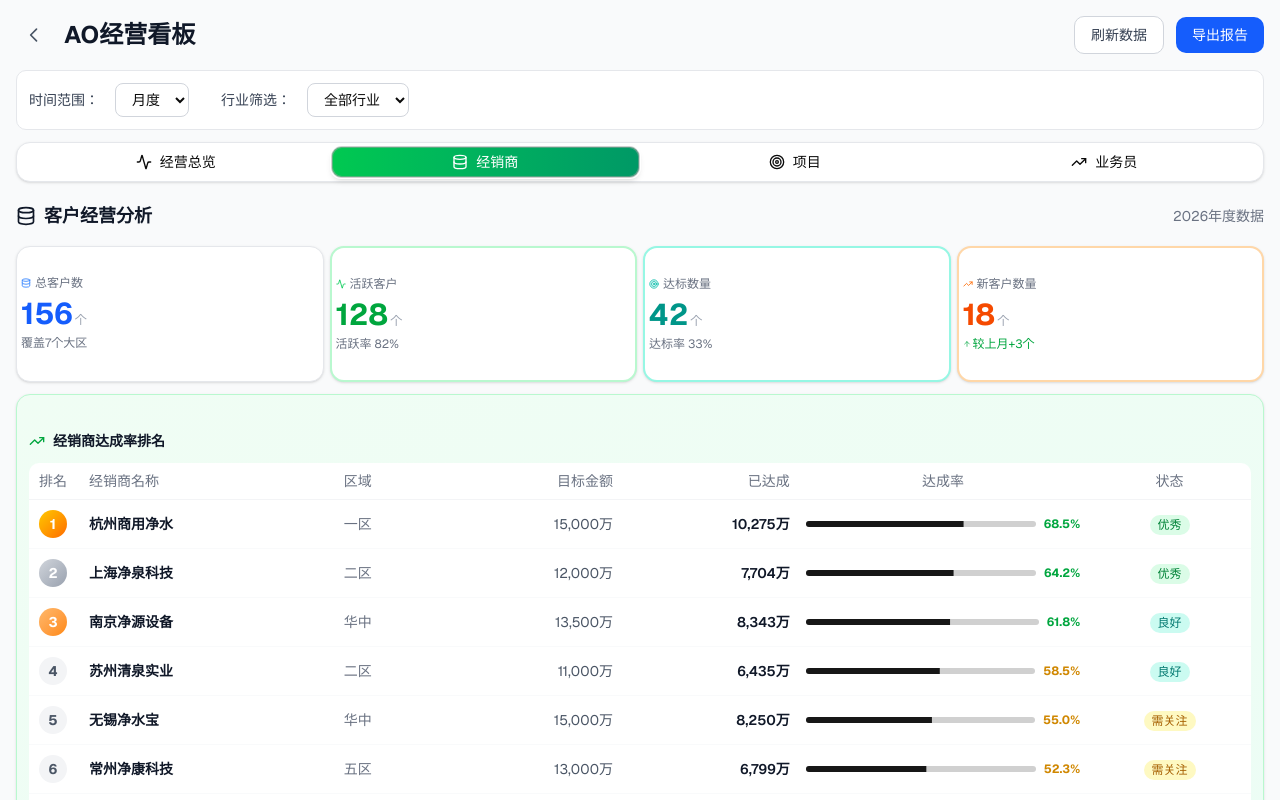
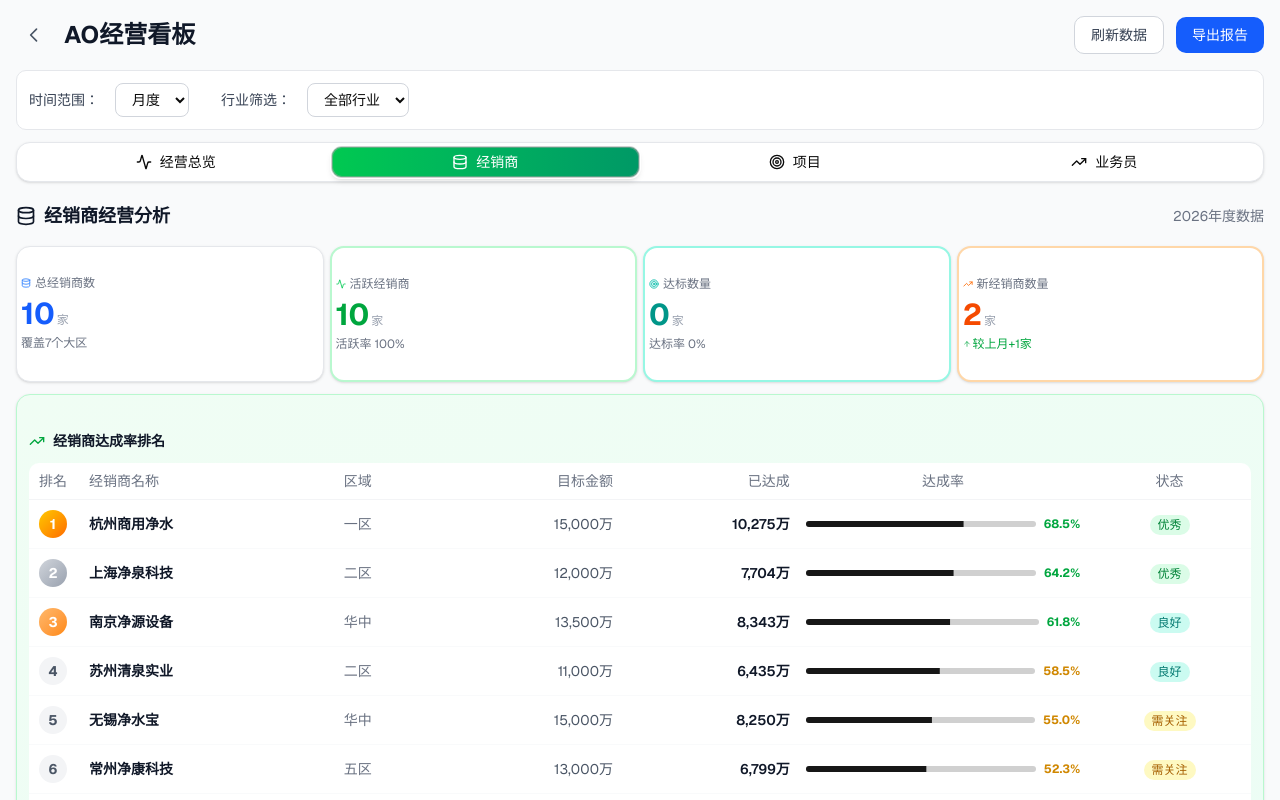
Before and after one commit to navylee1990/coze_jsc, a Next.js app: page /sales in a window 1280 px wide. Both pictures are taken after a click on the tab "经销商". Shown: the top 800 px of the page. Built offline with nearby package versions, Linux system fonts and the light colour scheme.

Commit message:
refactor: 经销商tab页KPI指标改为经销商维度，数据与经营总览保持一致

```diff
--- a/src/app/sales/page.tsx
+++ b/src/app/sales/page.tsx
@@ -242,12 +242,12 @@ const dealerAchievementRanking = [
   { rank: 10, name: '昆明净泉科技', target: 11000, completed: 4730, rate: 43.0, region: '西南', status: 'danger' },
 ];
 
-// 客户KPI数据
-const customerKPI = {
-  totalCustomers: 156,    // 总客户数
-  activeCustomers: 128,   // 活跃客户
-  qualifiedCustomers: 42, // 达标数量
-  newCustomers: 18,       // 新客户数量
+// 经销商KPI数据
+const dealerKPI = {
+  totalDealers: 10,       // 总经销商数
+  activeDealers: 10,      // 活跃经销商
+  qualifiedDealers: 0,    // 达标数量
+  newDealers: 2,          // 新经销商数量
 };
 
 // 项目KPI数据
@@ -715,41 +715,41 @@ export default function SalesDashboard() {
             <div className="mb-4 flex items-center justify-between">
               <h2 className="text-lg font-semibold text-gray-900 flex items-center gap-2">
                 <Database className="w-5 h-5" />
-                客户经营分析
+                经销商经营分析
               </h2>
               <span className="text-sm text-gray-500">2026年度数据</span>
             </div>
 
-            {/* 客户KPI指标 */}
+            {/* 经销商KPI指标 */}
             <div className="grid grid-cols-2 sm:grid-cols-2 lg:grid-cols-4 gap-1.5 mb-3">
-              {/* 总客户数 */}
+              {/* 总经销商数 */}
               <Card className="bg-white border border-gray-200">
                 <CardContent className="p-1">
                   <div className="flex items-center gap-1 text-xs font-medium text-gray-500">
                     <Database className="w-2.5 h-2.5 text-blue-500 flex-shrink-0" />
-                    <span>总客户数</span>
+                    <span>总经销商数</span>
                   </div>
                   <div className="mt-1 flex items-baseline gap-0.5">
-                    <span className="text-3xl font-bold text-blue-600 leading-tight">{customerKPI.totalCustomers}</span>
-                    <span className="text-xs text-gray-400">个</span>
+                    <span className="text-3xl font-bold text-blue-600 leading-tight">{dealerKPI.totalDealers}</span>
+                    <span className="text-xs text-gray-400">家</span>
                   </div>
                   <div className="text-xs text-gray-500 mt-0.5">覆盖7个大区</div>
                 </CardContent>
               </Card>
 
-              {/* 活跃客户 */}
+              {/* 活跃经销商 */}
               <Card className="bg-white border-2 border-green-200">
                 <CardContent className="p-1">
                   <div className="flex items-center gap-1 text-xs font-medium text-gray-500">
                     <Activity className="w-2.5 h-2.5 text-green-500 flex-shrink-0" />
-                    <span>活跃客户</span>
+                    <span>活跃经销商</span>
                   </div>
                   <div className="mt-1 flex items-baseline gap-0.5">
-                    <span className="text-3xl font-bold text-green-600 leading-tight">{customerKPI.activeCustomers}</span>
-                    <span className="text-xs text-gray-400">个</span>
+                    <span className="text-3xl font-bold text-green-600 leading-tight">{dealerKPI.activeDealers}</span>
+                    <span className="text-xs text-gray-400">家</span>
                   </div>
                   <div className="text-xs text-gray-500 mt-0.5">
-                    活跃率 {((customerKPI.activeCustomers / customerKPI.totalCustomers) * 100).toFixed(0)}%
+                    活跃率 {((dealerKPI.activeDealers / dealerKPI.totalDealers) * 100).toFixed(0)}%
                   </div>
                 </CardContent>
               </Card>
@@ -762,29 +762,29 @@ export default function SalesDashboard() {
                     <span>达标数量</span>
                   </div>
                   <div className="mt-1 flex items-baseline gap-0.5">
-                    <span className="text-3xl font-bold text-teal-600 leading-tight">{customerKPI.qualifiedCustomers}</span>
-                    <span className="text-xs text-gray-400">个</span>
+                    <span className="text-3xl font-bold text-teal-600 leading-tight">{dealerKPI.qualifiedDealers}</span>
+                    <span className="text-xs text-gray-400">家</span>
                   </div>
                   <div className="text-xs text-gray-500 mt-0.5">
-                    达标率 {((customerKPI.qualifiedCustomers / customerKPI.activeCustomers) * 100).toFixed(0)}%
+                    达标率 {dealerKPI.activeDealers > 0 ? ((dealerKPI.qualifiedDealers / dealerKPI.activeDealers) * 100).toFixed(0) : 0}%
                   </div>
                 </CardContent>
               </Card>
 
-              {/* 新客户数量 */}
+              {/* 新经销商数量 */}
               <Card className="bg-white border-2 border-orange-200">
                 <CardContent className="p-1">
                   <div className="flex items-center gap-1 text-xs font-medium text-gray-500">
                     <TrendingUp className="w-2.5 h-2.5 text-orange-500 flex-shrink-0" />
-                    <span>新客户数量</span>
+                    <span>新经销商数量</span>
                   </div>
                   <div className="mt-1 flex items-baseline gap-0.5">
-                    <span className="text-3xl font-bold text-orange-600 leading-tight">{customerKPI.newCustomers}</span>
-                    <span className="text-xs text-gray-400">个</span>
+                    <span className="text-3xl font-bold text-orange-600 leading-tight">{dealerKPI.newDealers}</span>
+                    <span className="text-xs text-gray-400">家</span>
                   </div>
                   <div className="flex items-center gap-0.5 text-xs text-green-600 mt-0.5">
                     <ArrowUp className="w-2 h-2" />
-                    <span>较上月+3个</span>
+                    <span>较上月+1家</span>
                   </div>
                 </CardContent>
               </Card>
```
